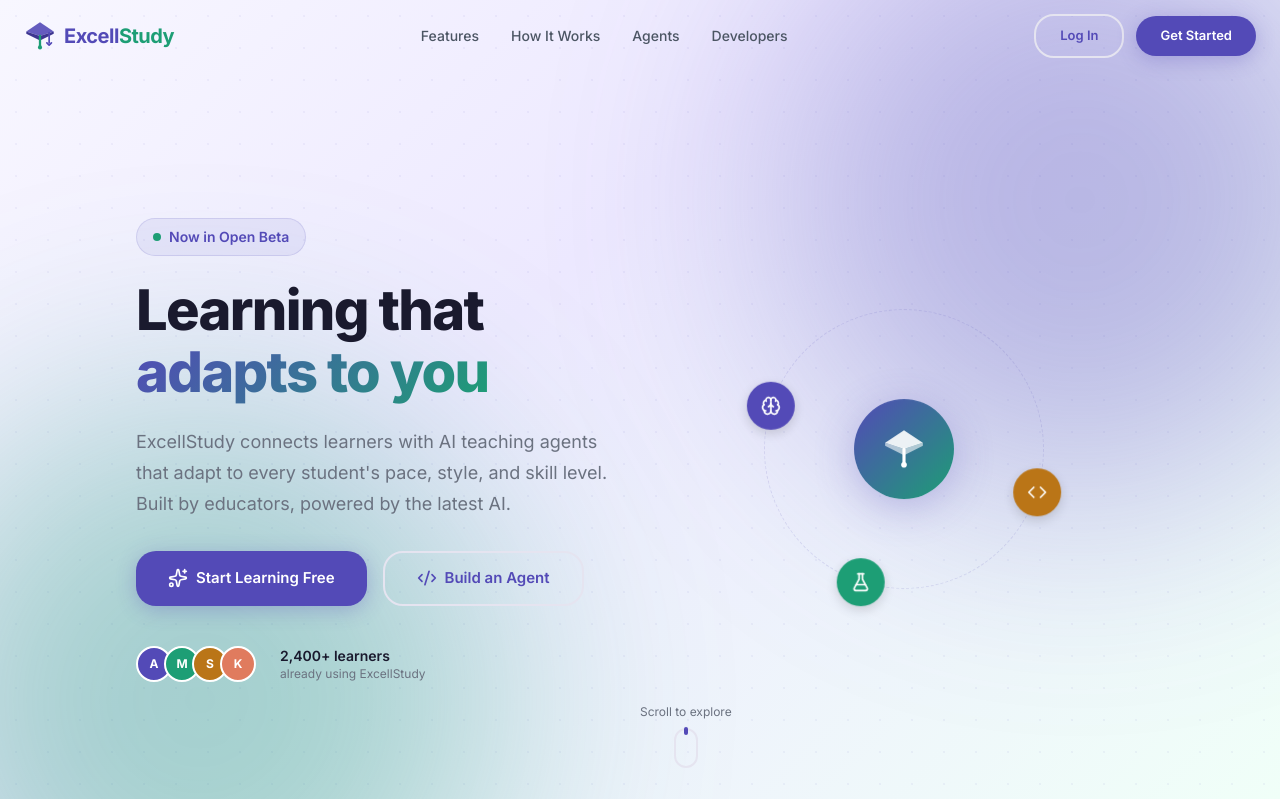
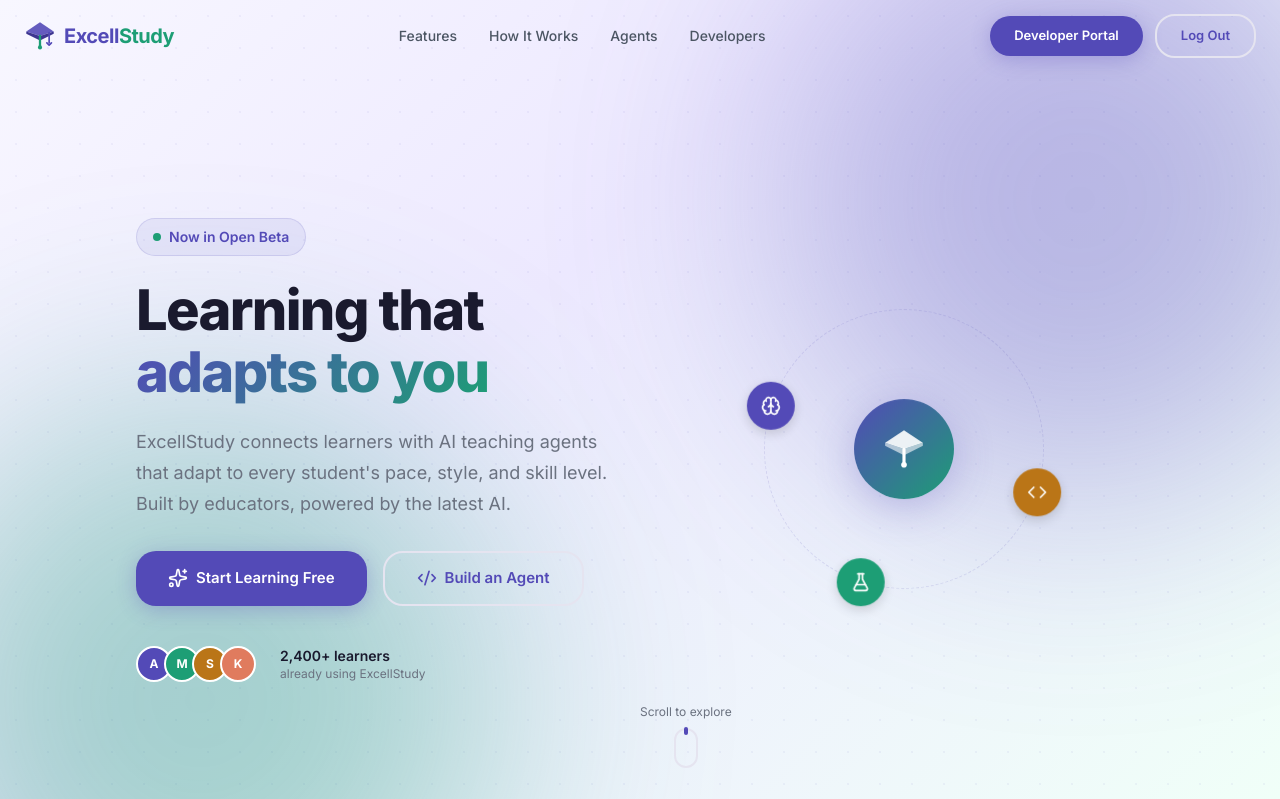
Before and after one commit to MohammadAil67/excellstudy, a Django app: page / in a window 1280 px wide. Shown: the top 799 px of the page. Run offline with Django 5.2, Linux system fonts and the light colour scheme; a user stored in the database is signed in; tables that the repository leaves empty hold one stand-in row (values such as "Sample post"); data that the repository does not hold is empty; some libraries are stand-ins or nearby versions.

Commit message:
Update landing page navigation header buttons to show dashboard and logout for authenticated users

```diff
--- a/edtech_platform/templates/landing.html
+++ b/edtech_platform/templates/landing.html
@@ -295,8 +295,17 @@
       </div>
 
       <div class="flex items-center gap-3">
-        <a href="{% url 'login' %}" class="btn btn-outline" style="padding:10px 24px; font-size:0.8125rem;">Log In</a>
-        <a href="{% url 'signup' %}" class="btn btn-primary" style="padding:10px 24px; font-size:0.8125rem;">Get Started</a>
+        {% if user.is_authenticated %}
+          {% if user.developer_profile %}
+            <a href="{% url 'developer:portal' %}" class="btn btn-primary" style="padding:10px 24px; font-size:0.8125rem;">Developer Portal</a>
+          {% else %}
+            <a href="{% url 'learner:dashboard' %}" class="btn btn-primary" style="padding:10px 24px; font-size:0.8125rem;">Dashboard</a>
+          {% endif %}
+          <a href="{% url 'logout' %}" class="btn btn-outline" style="padding:10px 24px; font-size:0.8125rem;">Log Out</a>
+        {% else %}
+          <a href="{% url 'login' %}" class="btn btn-outline" style="padding:10px 24px; font-size:0.8125rem;">Log In</a>
+          <a href="{% url 'signup' %}" class="btn btn-primary" style="padding:10px 24px; font-size:0.8125rem;">Get Started</a>
+        {% endif %}
       </div>
     </div>
   </nav>
```
